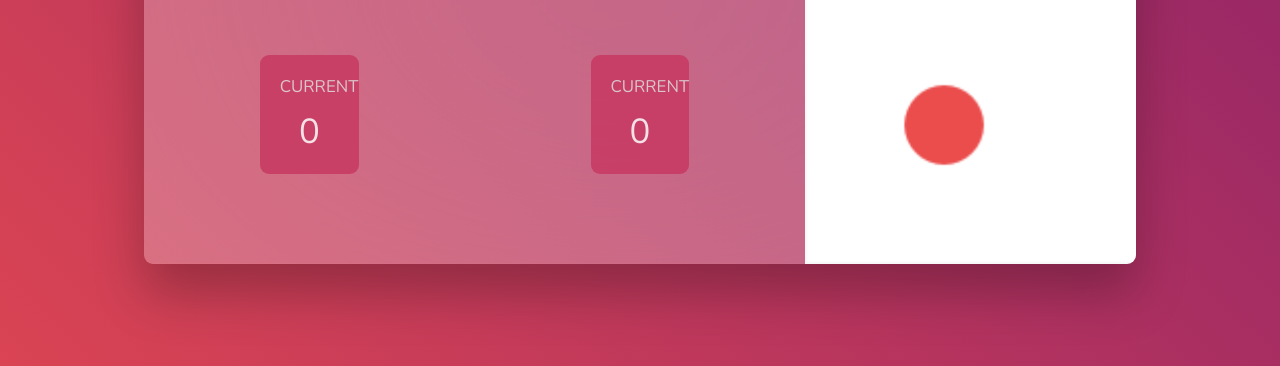
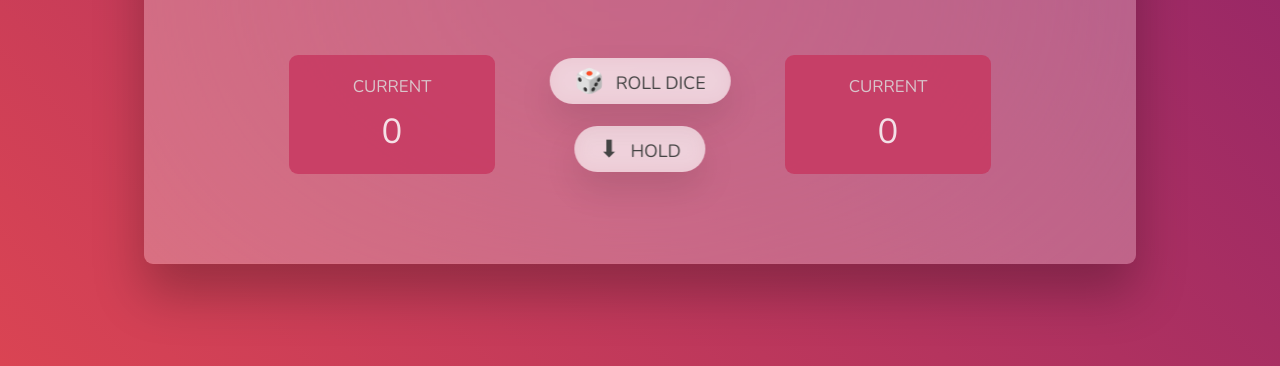
Before and after one commit to MitraHooshmand/Pig-Game, a plain HTML site: page index.html in a window 1280 px wide. Shown: the part 434-800 px from the top of the page. Drawn offline with nearby package versions, Linux system fonts and the light colour scheme.

Commit message:
the CSS file is completed

```diff
--- a/style.css
+++ b/style.css
@@ -89,3 +89,68 @@ main {
 .current-score {
   font-size: 3.5rem;
 }
+
+.btn {
+  position: absolute;
+  left: 50%;
+  transform: translate(-50%);
+  color: #444;
+  background: none;
+  border: none;
+  font-family: inherit;
+  font-size: inherit;
+  font-size: 1.8rem;
+  text-transform: uppercase;
+  cursor: pointer;
+  font-weight: 400;
+  transition: 100 0.2s;
+  background-color: white;
+  background-color: rgba(255, 255, 255, 0.6);
+  backdrop-filter: blur(10px);
+  padding: 0.7rem 2.5rem;
+  border-radius: 50rem;
+  box-shadow: 0 1.75rem 3.5rem rgba(0, 0, 0, 0.1);
+}
+
+.btn::first-letter {
+  font-size: 2.4rem;
+  display: inline-block;
+  margin-right: 0.7rem;
+}
+
+.btn--new {
+  top: 4rem;
+}
+.btn--roll {
+  top: 39.3rem;
+}
+.btn--hold {
+  top: 46.1rem;
+}
+
+.btn:active {
+  transform: translate(-50%, 3px);
+  box-shadow: 0 1rem 2rem;
+}
+.btn:focus {
+  outline: none;
+}
+
+.dice {
+  position: absolute;
+  left: 50%;
+  top: 16.5rem;
+  transform: translateX(-50%);
+  height: 10rem;
+  box-shadow: 0 2rem 5rem rgba(0, 0, 0, 0.2);
+}
+.player--winner {
+  background-color: #2f2f2f;
+}
+.player--winner .name {
+  font-weight: 700;
+  color: #c7365f;
+}
+.hidden {
+  display: block;
+}
```
